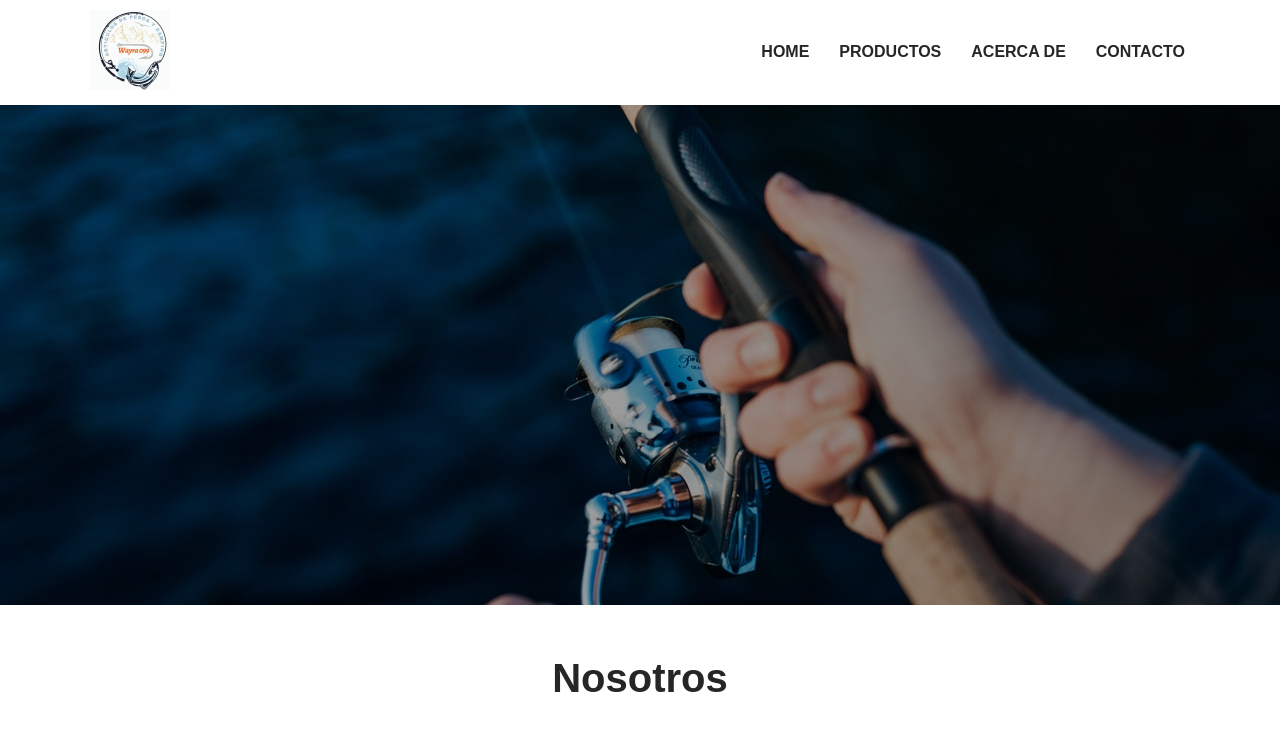
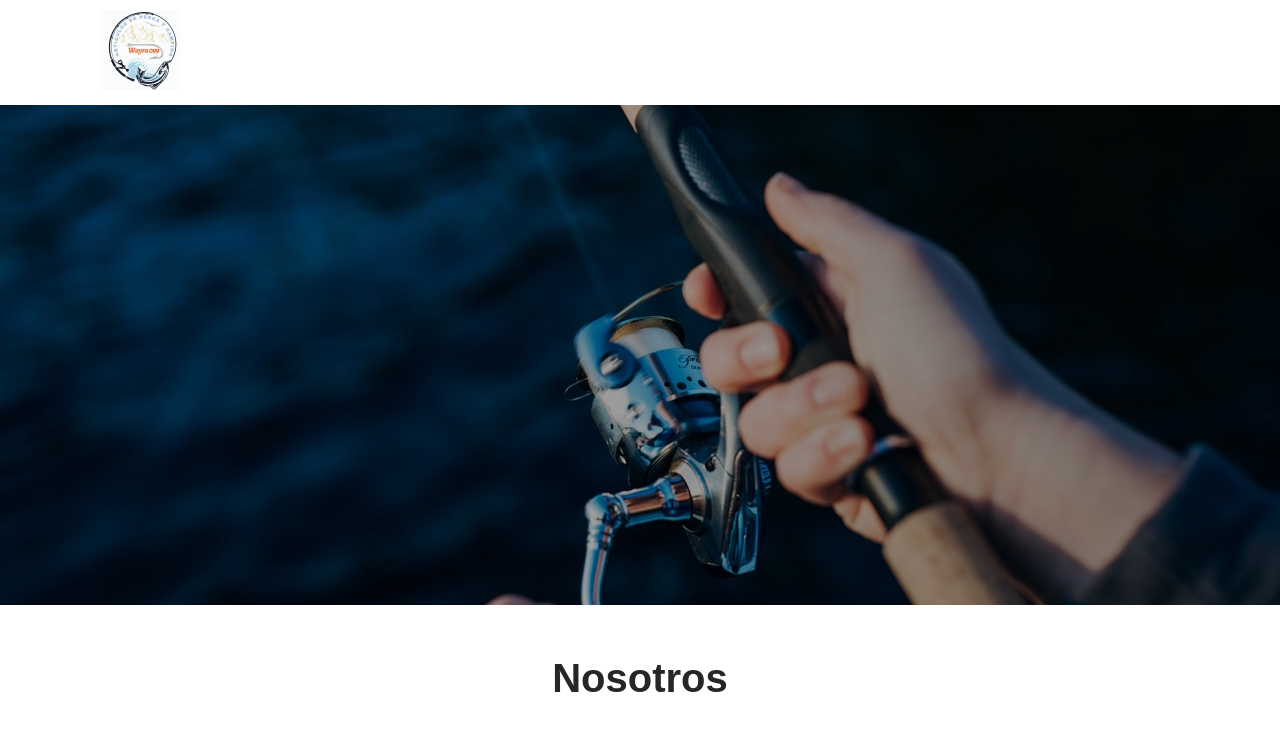
Before and after one commit to alexander-r2020/frontend-wayra-page, a Next.js app: page /acerca in a window 1280 px wide. Shown: the top 749 px of the page. Built offline with nearby package versions, Linux system fonts and the light colour scheme.

Commit message:
terminando el menu para mobile

```diff
--- a/components/Header.js
+++ b/components/Header.js
@@ -1,7 +1,15 @@
 import Link from 'next/link'
 import Image from 'next/image'
 import styles from '../styles/Header.module.css'
+import { useState } from 'react'
 const Header = () => {
+
+    const [menu,setMenu] = useState(false)
+
+    const handleClick=()=>{
+        setMenu(!menu)
+    }
+
   return (
     <header className={styles.header}>
         <div className="contenedor">
@@ -11,17 +19,18 @@ const Header = () => {
                             <Image width={80} height={80} src='/img/logo/logo.jpeg' alt='logo de la compania'/>
                     </Link>
                 </div>
-                <nav className={styles.menuLink}>
-                    <Link href={'/'}>HOME</Link>
-                    <Link href={'/productos'}>PRODUCTOS</Link>
-                    <Link href={'/acerca'}>ACERCA DE</Link>
-                    <Link href={'/contacto'}>CONTACTO</Link>
-                </nav>
-                <nav className={styles.menuBars}>
+
+                <nav className={styles.menuBars} onClick={handleClick}>
                     <Image width={45} height={45} src='/img/icon/bars-solid.svg' alt='menu'/>
                 </nav>
             </div>
         </div>
+        <nav className={ `${styles.menuLink} ${ menu ? styles.active : null }`}>
+            <Link href={'/'}>INICIO</Link>
+            <Link href={'/productos'}>PRODUCTOS</Link>
+            <Link href={'/acerca'}>ACERCA DE</Link>
+            <Link href={'/contacto'}>CONTACTO</Link>
+        </nav>
     </header>
   )
 }
--- a/styles/Header.module.css
+++ b/styles/Header.module.css
@@ -1,5 +1,4 @@
 .header{
-    padding: 1rem;
     background-color: var(--blanco);
 }
 
@@ -7,11 +6,40 @@
     display: flex;
     justify-content: space-between;
     align-items: center;
+    padding: 1rem;
 }
 
 .menuLink{
-    display: none;
+    display: flex;
+    flex-direction: column;
+    background-color: var(--negro);
+    text-align: center;
+    width: 100%;
+    height: 332px;
+    position: absolute;
+    top: 104px;
+    opacity: 1;
+    transition: all 0.5s ease;
+    left: -100%;
 }
+.menuLink a{
+    text-decoration: none;
+    color: var(--blanco);
+    padding: 30px;
+
+}
+.menuLink a:hover{
+    background-color: var(--primary);
+    color: var(--blanco);
+}
+
+.menuLink.active{
+    transition: all 0.5s ease;
+    opacity: 1;
+    left: 0%;
+    z-index: 1;
+}
+
 .menuBars{
     display: block;
 }
```
Also changed, not shown: public/img/icon/xmark-solid.svg (added).
